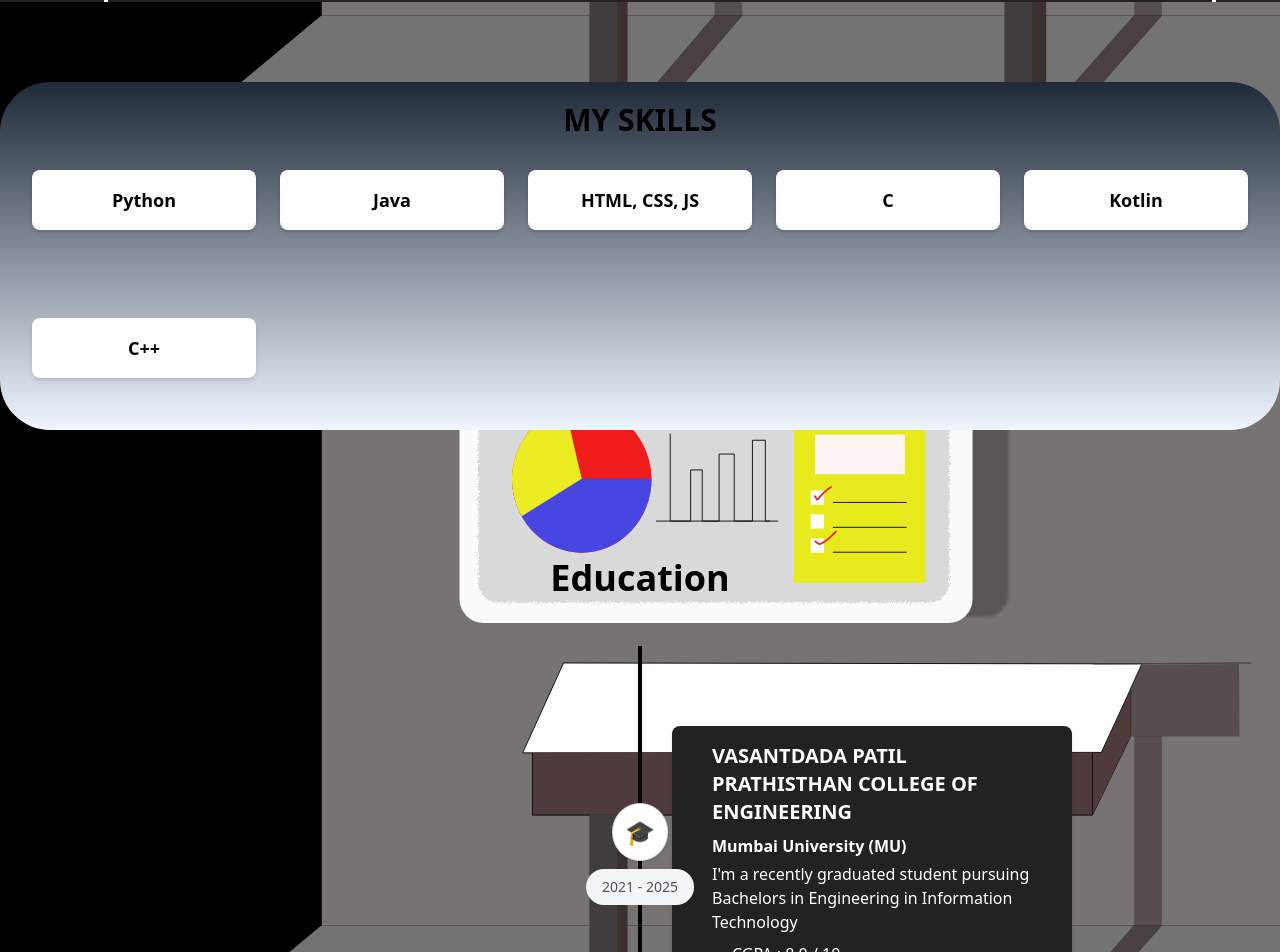
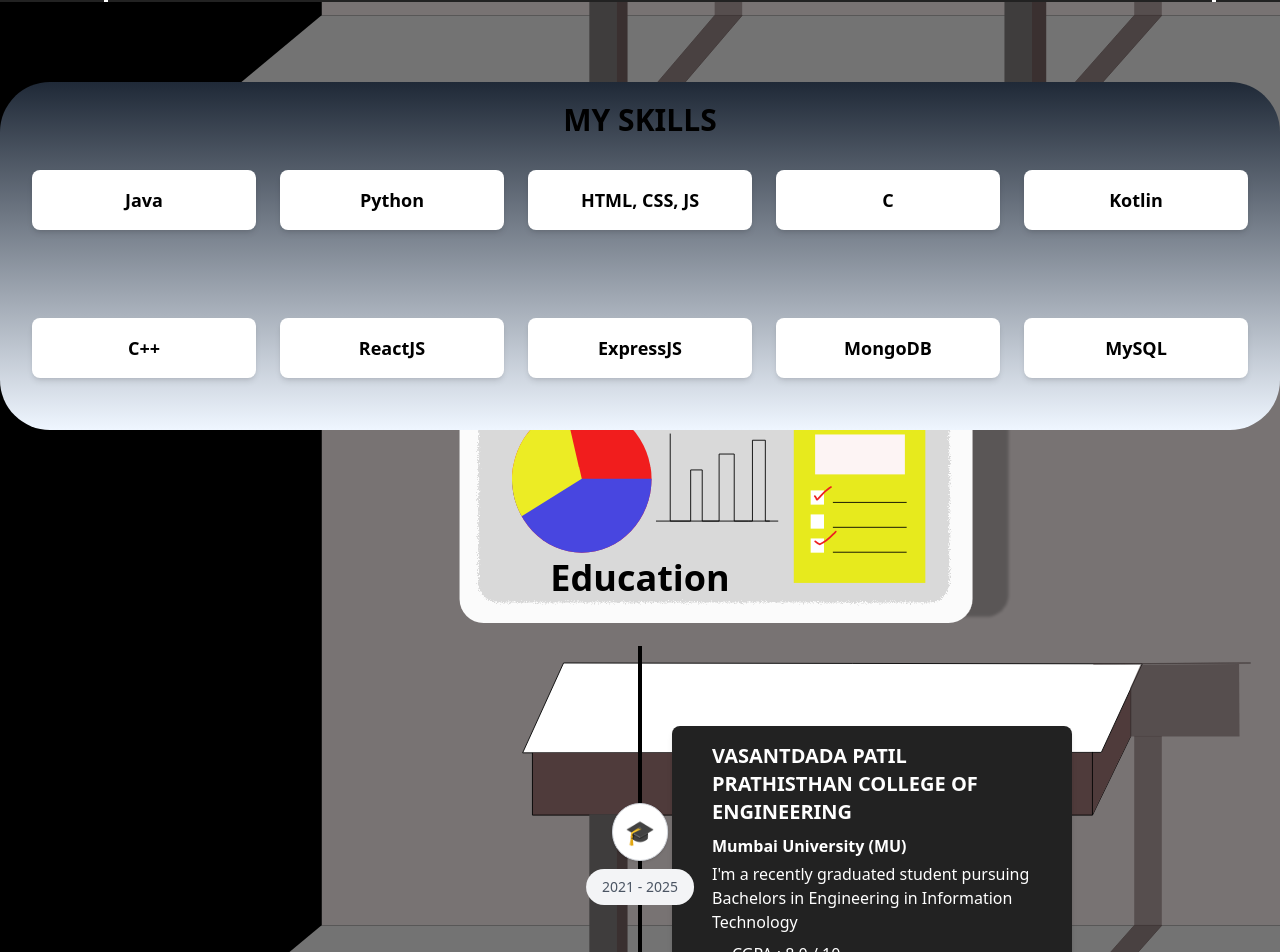
Before and after one commit to Nihaar75858/Portfolio_Nihaar_Mascarenhas, a React (Create React App) app: page / in a window 1280 px wide. Shown: the part 2446-3398 px from the top of the page. Built offline with nearby package versions, Linux system fonts and the light colour scheme.

Commit message:
Continuing changes

```diff
--- a/src/pages/Portfolio.jsx
+++ b/src/pages/Portfolio.jsx
@@ -10,12 +10,16 @@ import { useInView } from 'framer-motion';
 import ContactForm from '../components/ContactForm';
 
 const skills = [
-  { src: '/images/Python.png', label: 'Python' },
-  { src: '/images/java.png', label: 'Java' },
-  { src: '/images/htmlcssjs.png', label: 'HTML, CSS, JS' },
-  { src: '/images/C.png', label: 'C' },
-  { src: '/images/kotlin.png', label: 'Kotlin' },
-  { src: '/images/C++.png', label: 'C++' },
+  { label: 'Java' },
+  { label: 'Python' },
+  { label: 'HTML, CSS, JS' },
+  { label: 'C' },
+  { label: 'Kotlin' },
+  { label: 'C++' },
+  { label: 'ReactJS' },
+  { label: 'ExpressJS' },
+  { label: 'MongoDB' },
+  { label: 'MySQL' },
 ];
 
 const contactLinks = [
@@ -173,7 +177,7 @@ export default function Portfolio() {
           <div className="resume mt-12 mr-12 p-8">
             <motion.a
               className="resume-button bg-black text-pink-200 text-lg font-light px-8 py-4 rounded hover:bg-cyan-400 hover:text-white transition"
-              href={process.env.PUBLIC_URL + '/Nihaar_Resume.pdf'}
+              href='resume/Nihaar_Mascarenhas_BE_CE_2025.pdf'
               download
               whileHover={{ scale: 1.05 }}
             >
@@ -484,7 +488,7 @@ export default function Portfolio() {
         <div className="resume my-12">
           <motion.a
             className="resume-button bg-black text-pink-200 text-lg font-light px-8 py-4 rounded hover:bg-cyan-400 hover:text-white transition"
-            href={process.env.PUBLIC_URL + '/Nihaar_Resume.pdf'}
+            href='resume/Nihaar_Mascarenhas_BE_CE_2025.pdf'
             download
             whileHover={{ scale: 1.05 }}
           >
```
Also changed, not shown: 2 other files (tests, documents, lock files or other folders).
